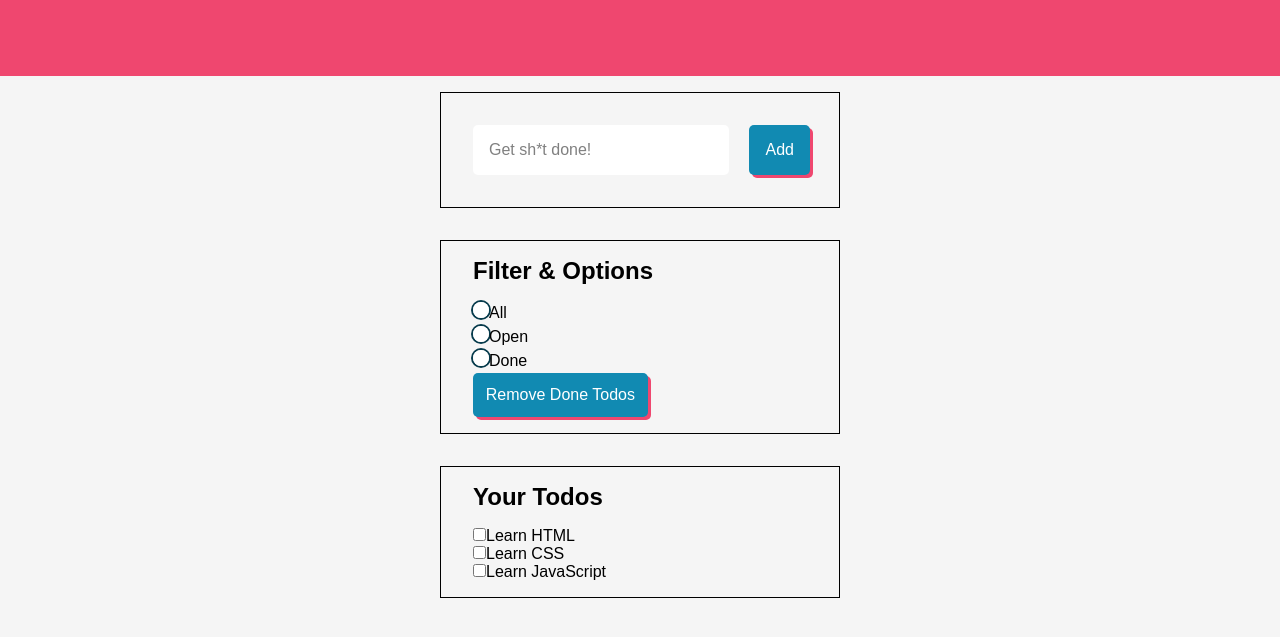
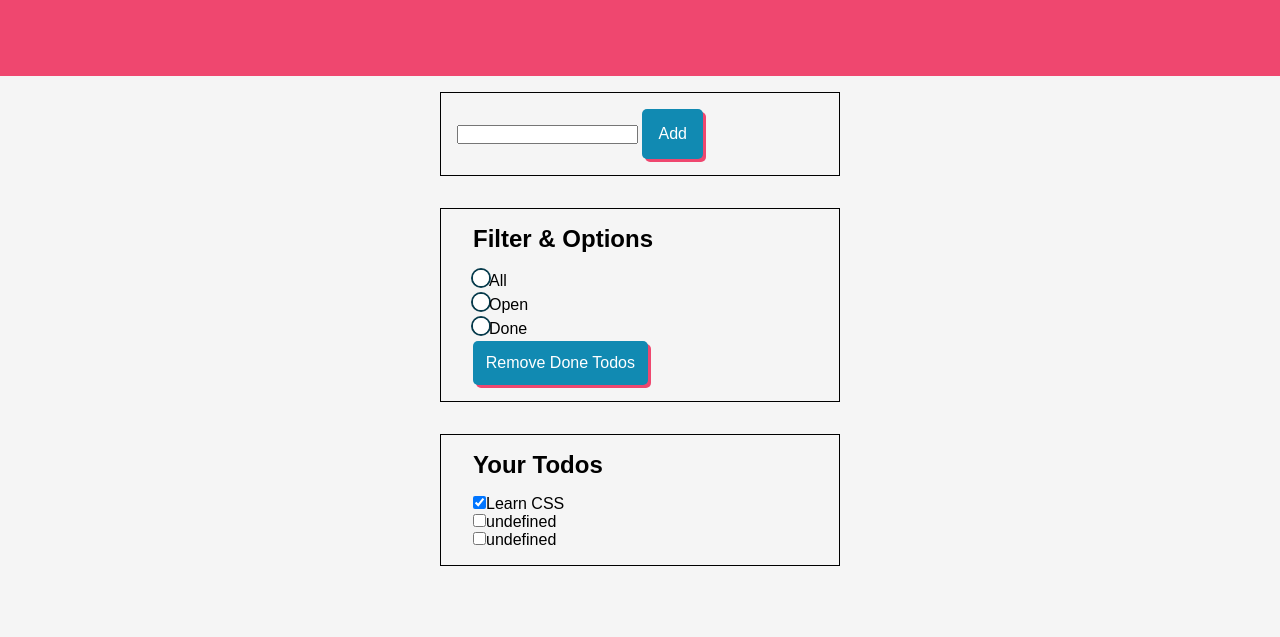
Before and after one commit to dorojuse/javascript, a plain HTML site: page todo-app/index.html in a window 1280 px wide. Shown: the part 139-776 px from the top of the page. Drawn offline with Linux system fonts and the light colour scheme.

Commit message:
some functionality

```diff
--- a/todo-app/index.html
+++ b/todo-app/index.html
@@ -14,8 +14,12 @@
     </header>
     <main>
         <article class="add">
-            <input id="input" type="text" value="Get sh*t done!">
-            <button class="addbtn">Add</button>
+            <form id="add-form">
+
+                <input value="" id="description" type="text" name="description" minlength="5" required>
+                <button type="submit" class="addbtn">Add</button>
+
+            </form>
         </article>
         <article class="filter">
             <h2>Filter & Options</h2>
@@ -34,7 +38,7 @@
         </article>
         <article class="todos">
             <h2>Your Todos</h2>
-            <ul>
+            <ul id="list">
                 <li><label><input type="checkbox">Learn HTML</label></li>
                 <li><label><input type="checkbox">Learn CSS</label></li>
                 <li><label><input type="checkbox">Learn JavaScript</label></li>
--- a/todo-app/scripts.js
+++ b/todo-app/scripts.js
@@ -0,0 +1,41 @@
+const addForm = document.getElementById("add-form");
+
+let state = {
+  todos: [{ description: "Learn CSS", done: true }, {}, {}],
+};
+
+function renderTodos() {
+  const list = document.querySelector("#list");
+  list.innerHTML = "";
+
+  state.todos.forEach((todo) => {
+    const todoLi = document.createElement("li");
+
+    const checkbox = document.createElement("input");
+    checkbox.type = "checkbox";
+    checkbox.checked = todo.done;
+
+    checkbox.addEventListener("change", (e) => {
+      const newTodoDoneState = e.target.checked;
+      todo.done = newTodoDoneState;
+    });
+
+    todoLi.appendChild(checkbox);
+
+    const todoText = document.createTextNode(todo.description);
+    todoLi.append(todoText);
+
+    list.appendChild(todoLi);
+  });
+}
+
+renderTodos();
+
+addForm.addEventListener("submit", (event) => {
+  event.preventDefault();
+  console.log("Submit");
+  const newDescription = document.querySelector("#description").value;
+  let newObject = { description: newDescription, done: false };
+  state.todos.push(newObject);
+  renderTodos();
+});
```
